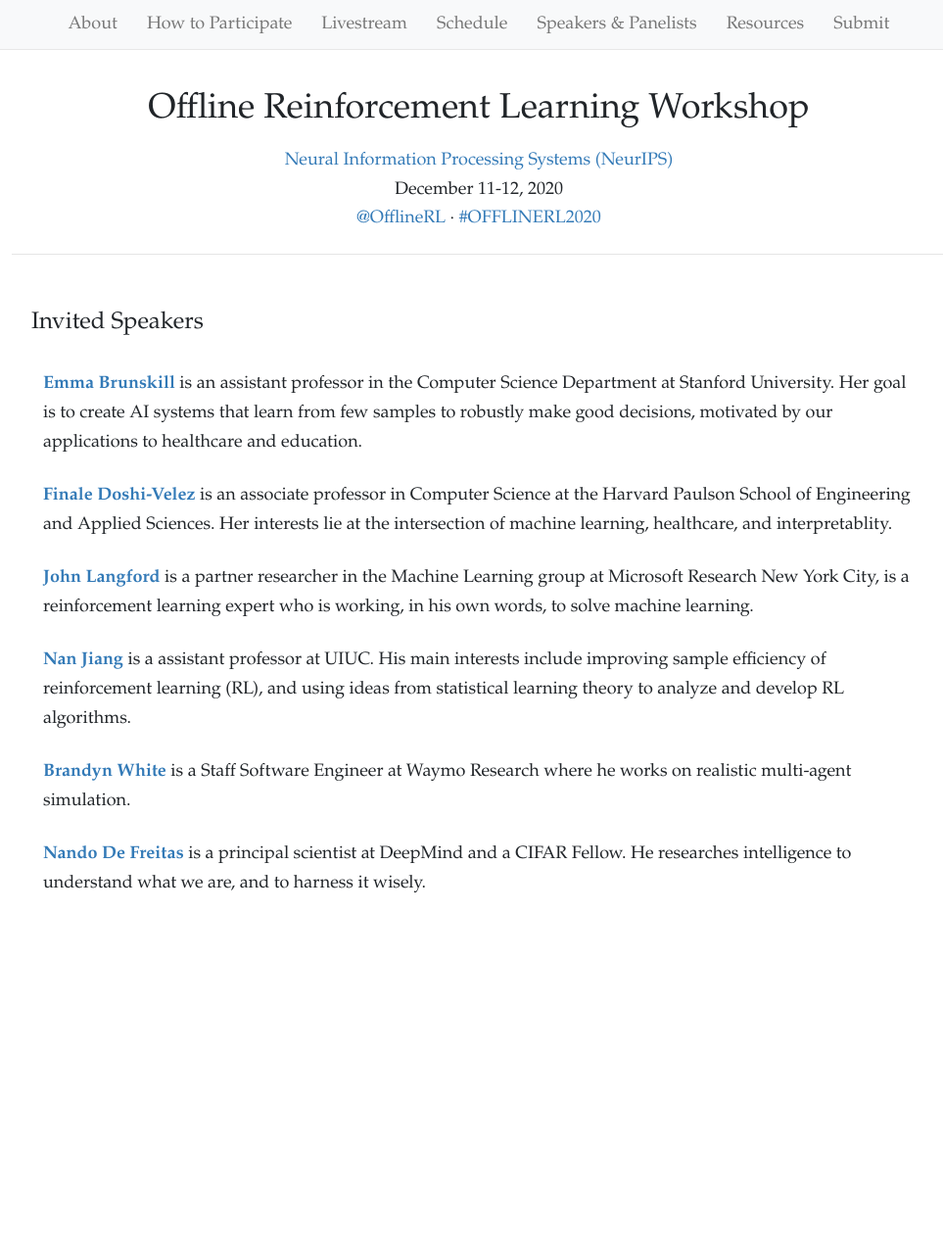
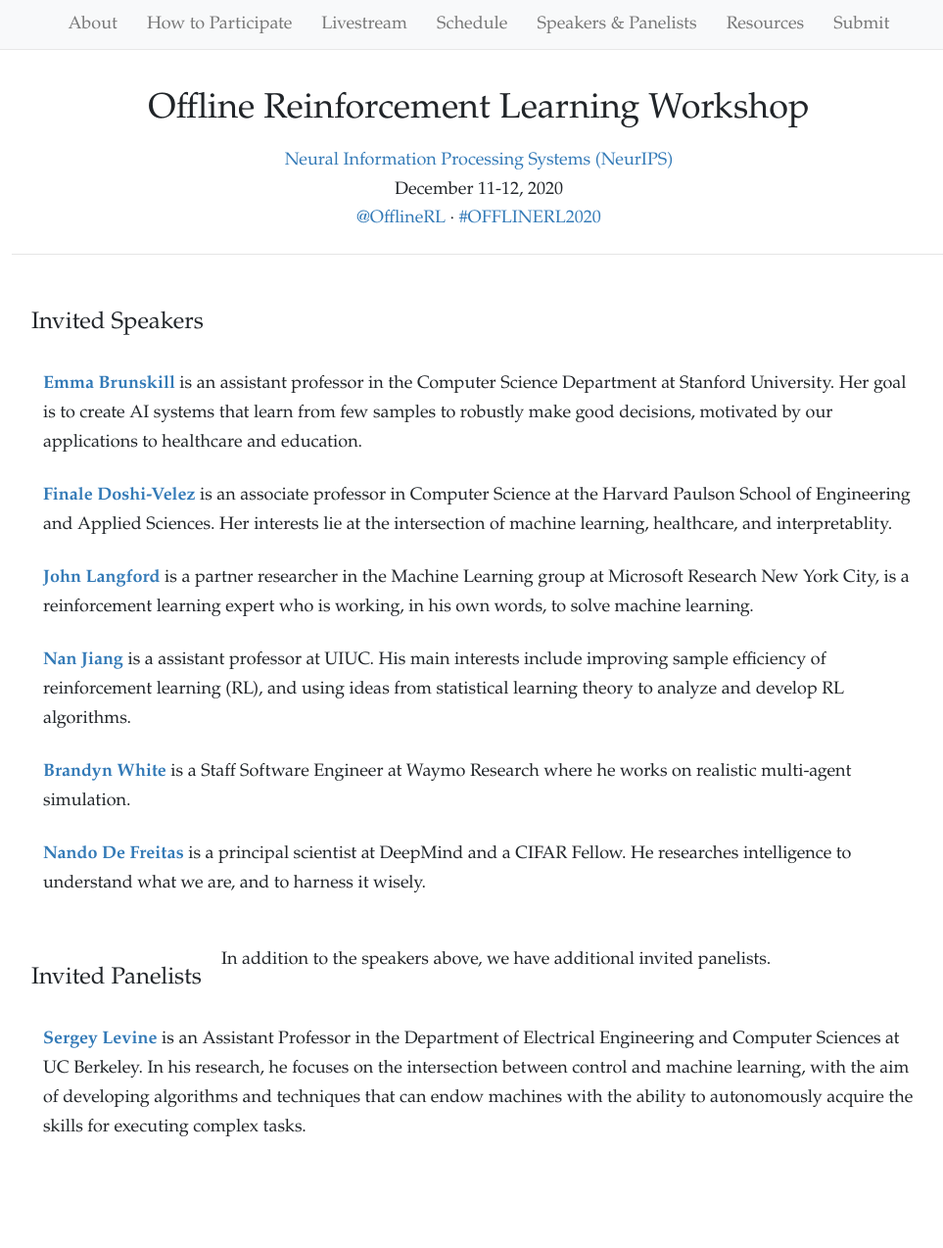
Before and after one commit to offline-rl-neurips/offline-rl-neurips.github.io, a Jekyll site: the page built from speakers.html, in a window 1280 px wide. Shown: the whole page at 98% size, without its empty margins (151-1114 px from the left). Built offline with Jekyll 4.4.1, drawn with Linux system fonts in a browser that asks for light colours; nearby versions of some CDN libraries; before the commit the page ends 1025 px from its top, so only the background shows below that.

Commit message:
Update speakers.html

```diff
--- a/speakers.html
+++ b/speakers.html
@@ -43,14 +43,20 @@
 </table>
 </div>
 
-<!-- <div class="row">
-<h3>Panelists</h3>
+<div class="row">
+<h3>Invited Panelists</h3>
+  In addition to the speakers above, we have additional invited panelists.
 <table class="table">
   <tbody>
     <tr>
-      <td><img src="images/yejin.png" width="200px"/></td>
-      <td><b><a href="https://homes.cs.washington.edu/~yejin/">Yejin Choi</a></b> is an Associate Professor at the Paul G. Allen School of Computer Science & Engineering at the University of Washington and also a senior research manager at AI2 overseeing the project Mosaic. Her recent research focus on commonsense knowledge and reasoning, neural language generation, and language grounding with vision. She was a recepient of Borg Early Career Award (BECA) in 2018, among the IEEE’s AI Top 10 to Watch in 2015, a co-recipient of the Marr Prize at ICCV 2013, and a faculty advisor for the Sounding Board team that won the inaugural Alexa Prize Challenge in 2017.  </td>
+<!--       <td><img src="images/yejin.png" width="200px"/></td> -->
+      <td><b><a href="http://people.eecs.berkeley.edu/~svlevine/">Sergey Levine</a></b> is an Assistant Professor in the Department of Electrical Engineering and Computer Sciences at UC Berkeley. In his research, he focuses on the intersection between control and machine learning, with the aim of developing algorithms and techniques that can endow machines with the ability to autonomously acquire the skills for executing complex tasks.
+</td>
     </tr>
+  </tbody>
+  </table>
+</div>
+<!--
     <tr>
       <td><img src="images/alison.jpg" width="200px"/></td>
       <td><b><a href="http://alisongopnik.com/">Alison Gopnik</a></b> is a professor of psychology and affiliate professor of philosophy at the University of California at Berkeley.  She is a world leader in cognitive science, particularly the study of children’s learning and development. Alison is especially interested in how children learn about the causal structure of the world—how some things make other things happen. Her lab explores how children learn by observing statistical patterns, doing experiments and watching the experiments of others.</td>
```
